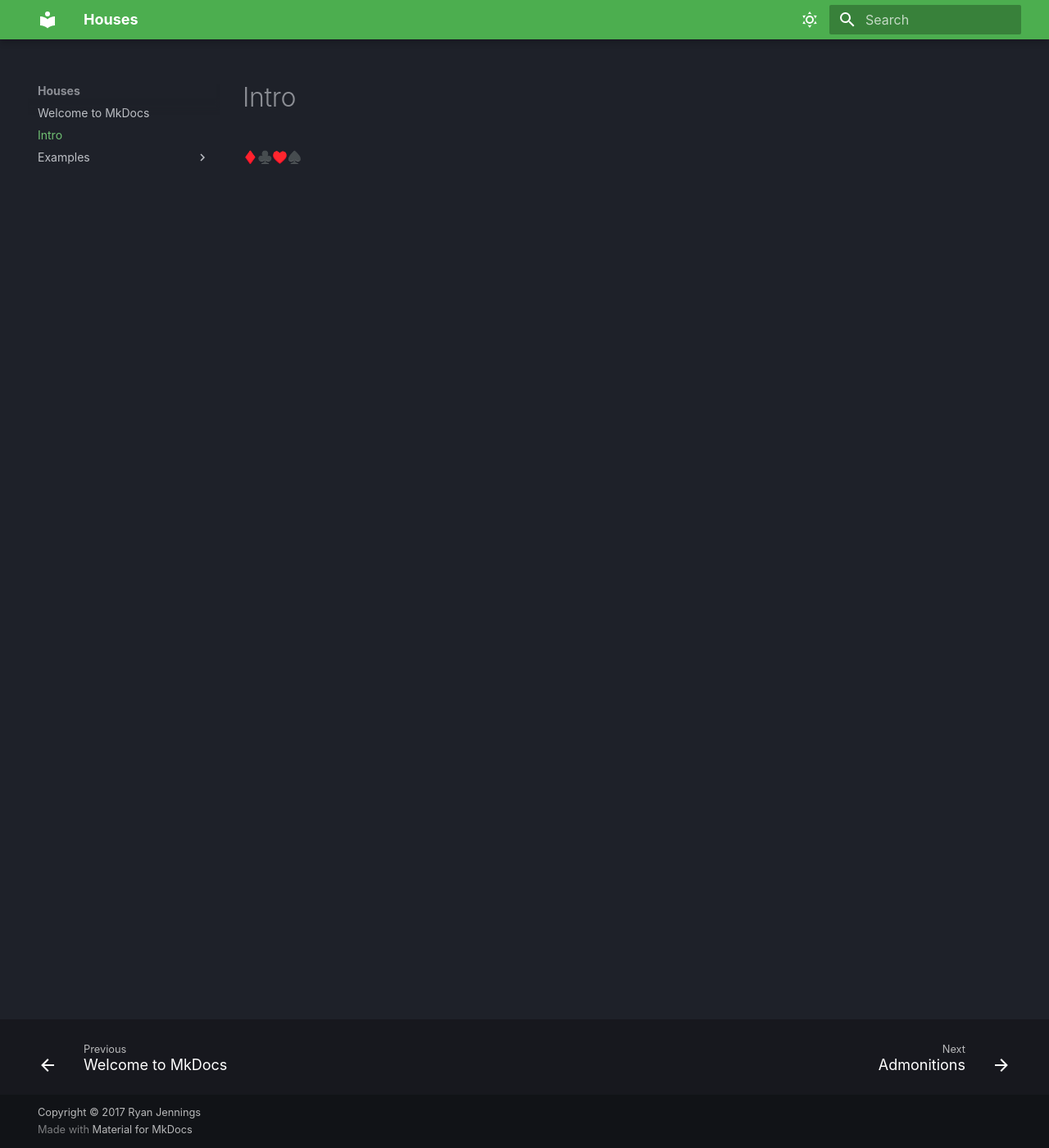
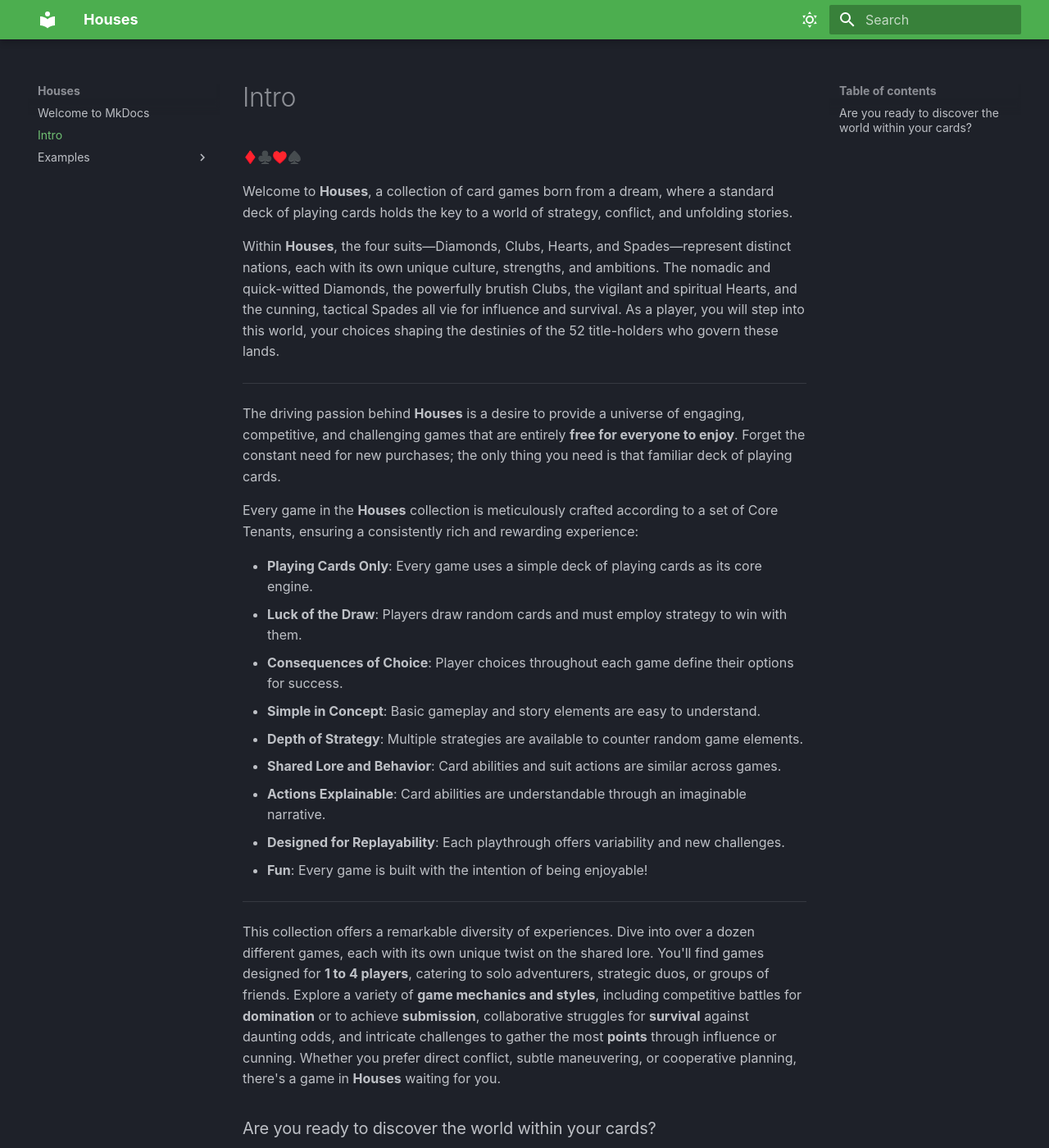
Before and after one commit to rjslingshot/houses-website, an MkDocs documentation site: the page built from docs/intro.md, in a window 1280 px wide and 1400 px high. Shown: the whole window at 82% size. Built offline with MkDocs 1.6.1 and Material for MkDocs 9.7.7, drawn with Linux system fonts in a browser that asks for light colours; emoji names are drawn with the system emoji font; some web fonts are replaced.

Commit message:
fleshing out intro

```diff
--- a/docs/intro.md
+++ b/docs/intro.md
@@ -1 +1,27 @@
 :diamonds::clubs::hearts::spades:
+
+Welcome to **Houses**, a collection of card games born from a dream, where a standard deck of playing cards holds the key to a world of strategy, conflict, and unfolding stories.
+
+Within **Houses**, the four suits—Diamonds, Clubs, Hearts, and Spades—represent distinct nations, each with its own unique culture, strengths, and ambitions. The nomadic and quick-witted Diamonds, the powerfully brutish Clubs, the vigilant and spiritual Hearts, and the cunning, tactical Spades all vie for influence and survival. As a player, you will step into this world, your choices shaping the destinies of the 52 title-holders who govern these lands.
+
+---
+
+The driving passion behind **Houses** is a desire to provide a universe of engaging, competitive, and challenging games that are entirely **free for everyone to enjoy**. Forget the constant need for new purchases; the only thing you need is that familiar deck of playing cards.
+
+Every game in the **Houses** collection is meticulously crafted according to a set of Core Tenants, ensuring a consistently rich and rewarding experience:
+
+* **Playing Cards Only**: Every game uses a simple deck of playing cards as its core engine.
+* **Luck of the Draw**: Players draw random cards and must employ strategy to win with them.
+* **Consequences of Choice**: Player choices throughout each game define their options for success.
+* **Simple in Concept**: Basic gameplay and story elements are easy to understand.
+* **Depth of Strategy**: Multiple strategies are available to counter random game elements.
+* **Shared Lore and Behavior**: Card abilities and suit actions are similar across games.
+* **Actions Explainable**: Card abilities are understandable through an imaginable narrative.
+* **Designed for Replayability**: Each playthrough offers variability and new challenges.
+* **Fun**: Every game is built with the intention of being enjoyable!
+
+---
+
+This collection offers a remarkable diversity of experiences. Dive into over a dozen different games, each with its own unique twist on the shared lore. You'll find games designed for **1 to 4 players**, catering to solo adventurers, strategic duos, or groups of friends. Explore a variety of **game mechanics and styles**, including competitive battles for **domination** or to achieve **submission**, collaborative struggles for **survival** against daunting odds, and intricate challenges to gather the most **points** through influence or cunning. Whether you prefer direct conflict, subtle maneuvering, or cooperative planning, there's a game in **Houses** waiting for you.
+
+### Are you ready to discover the world within your cards?
```
